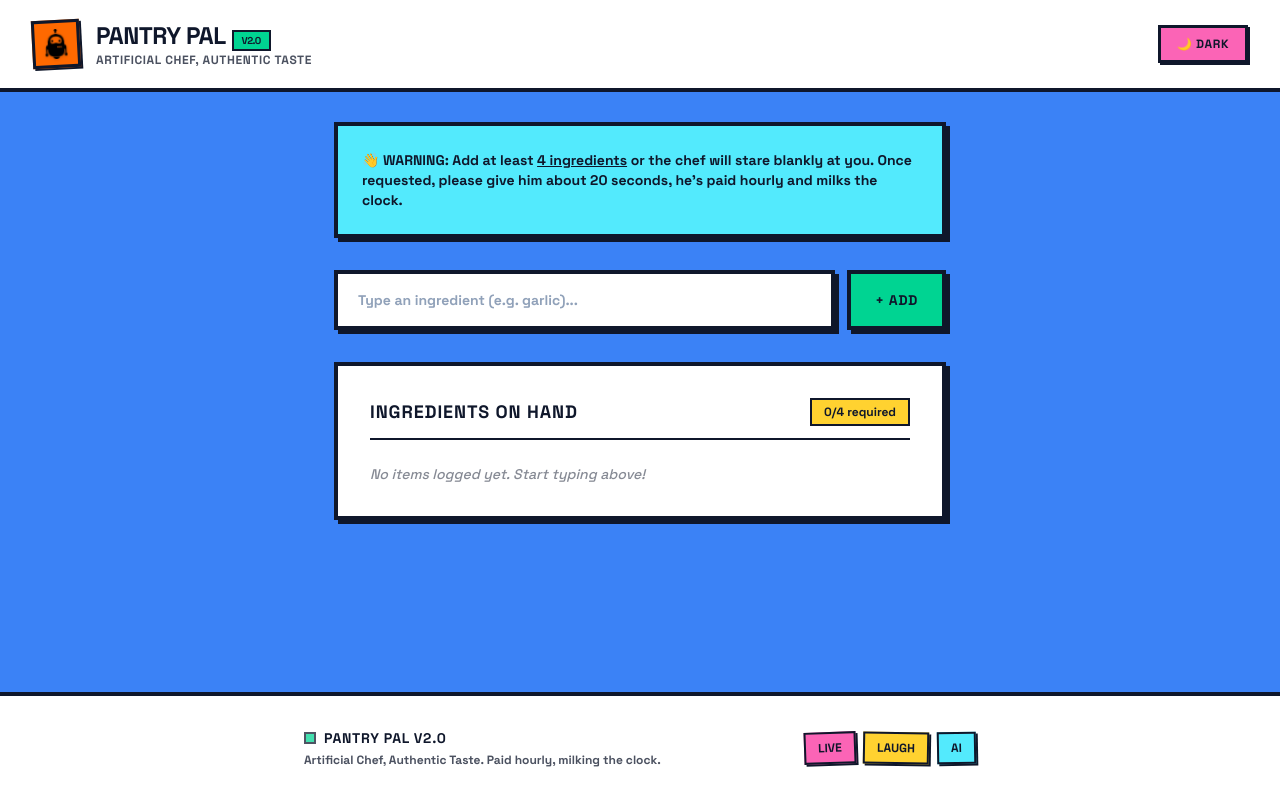
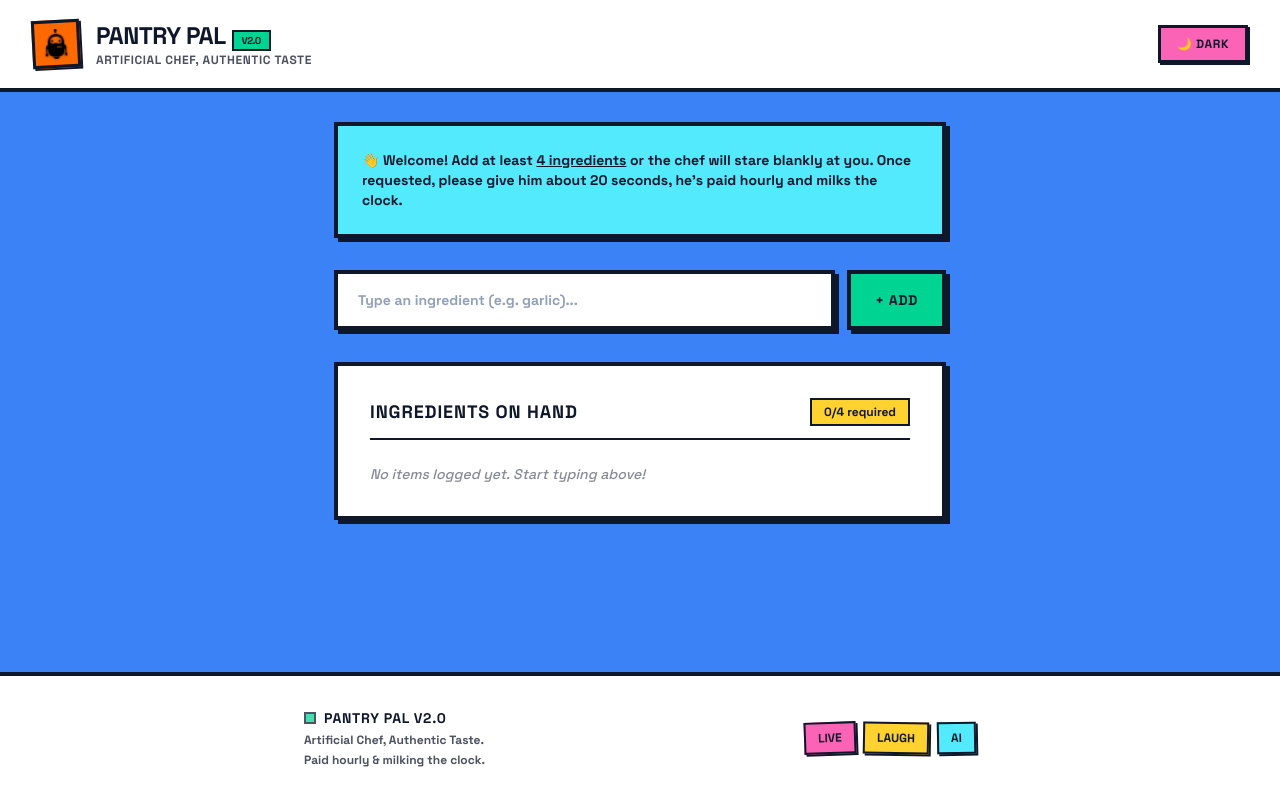
Before and after one commit to ArnauDavis/PantryPal, a React (Vite) app: page / in a window 1280 px wide. Built offline with nearby package versions, Linux system fonts and the light colour scheme.

Commit message:
update readme for redesign

```diff
--- a/src/components/Footer.jsx
+++ b/src/components/Footer.jsx
@@ -8,7 +8,8 @@ function Footer() {
                         <span className="w-3 h-3 bg-emerald-400 border-2 border-slate-900 dark:border-white animate-pulse"></span>
                         <span className="font-bold text-sm uppercase tracking-wider">Pantry Pal v2.0</span>
                     </div>
-                    <p className="text-xs font-semibold opacity-75">Artificial Chef, Authentic Taste. Paid hourly, milking the clock.</p>
+                    <p className="text-xs font-semibold opacity-75">Artificial Chef, Authentic Taste.</p>
+                    <p className="text-xs font-semibold opacity-75">Paid hourly & milking the clock.</p>
                 </div>
 
                 {/* Individual boxes for LIVE, LAUGH, AI */}
--- a/src/components/Instructions.jsx
+++ b/src/components/Instructions.jsx
@@ -1,7 +1,7 @@
 function Instructions(){
     return(
         <div className="bg-cyan-300 dark:bg-zinc-800 border-4 border-slate-900 dark:border-white brutalist-shadow p-6 text-sm font-bold font-['Space_Grotesk']">
-            <p>👋 WARNING: Add at least <strong className="underline">4 ingredients</strong> or the chef will stare blankly at you. Once requested, please give him about 20 seconds, he's paid hourly and milks the clock.</p>
+            <p>👋 Welcome! Add at least <strong className="underline">4 ingredients</strong> or the chef will stare blankly at you. Once requested, please give him about 20 seconds, he's paid hourly and milks the clock.</p>
         </div>
     )
 }
```
Also changed, not shown: 2 other files (tests, documents, lock files or other folders).
